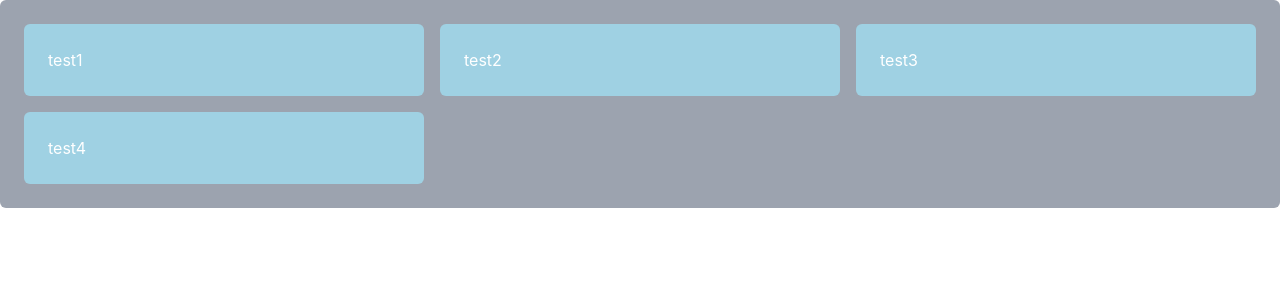
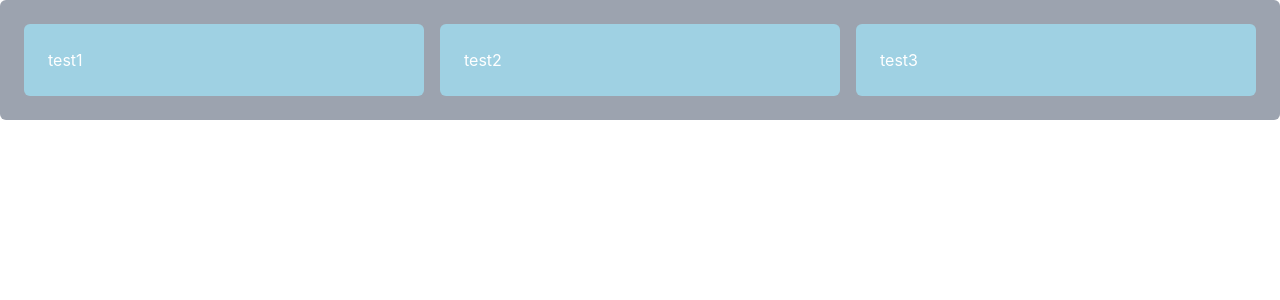
Before and after one commit to chloeyeo/2024ReactPractice, a React (Create React App) app in the folder my-react-app/: page / in a window 1280 px wide. Shown: the top 300 px of the page. Built offline with nearby package versions, Linux system fonts and the light colour scheme.

Commit message:
md:hidden in tailwind instead of display none after md screen size

```diff
--- a/my-react-app/src/App.js
+++ b/my-react-app/src/App.js
@@ -10,7 +10,7 @@ const App = () => {
         <div className="bg-sb-300 rounded-md p-4">test1</div>
         <div className="bg-sb-300 rounded-md p-4">test2</div>
         <div className="bg-sb-300 rounded-md p-4">test3</div>
-        <div className="bg-sb-300 rounded-md p-4">test4</div>
+        <div className="bg-sb-300 rounded-md p-4 md:hidden">test4</div>
       </div>
     </>
   );
```
